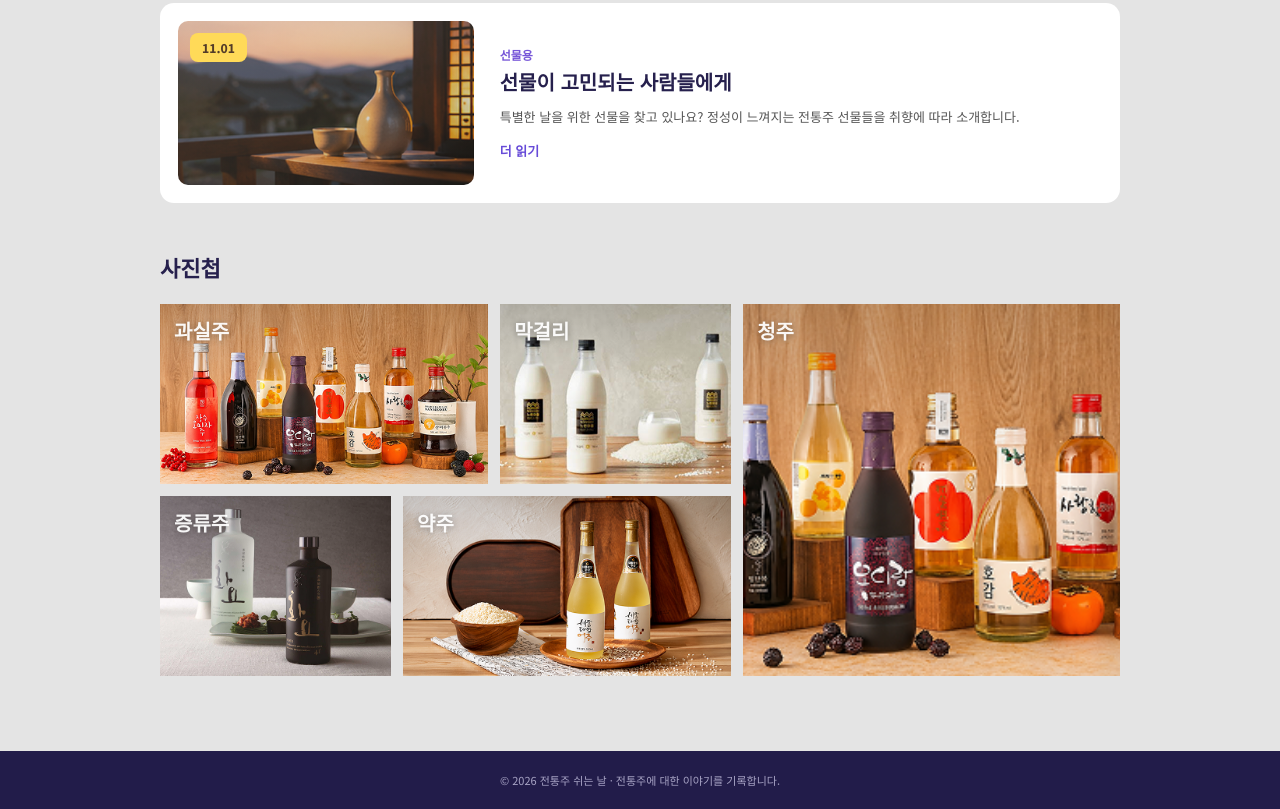
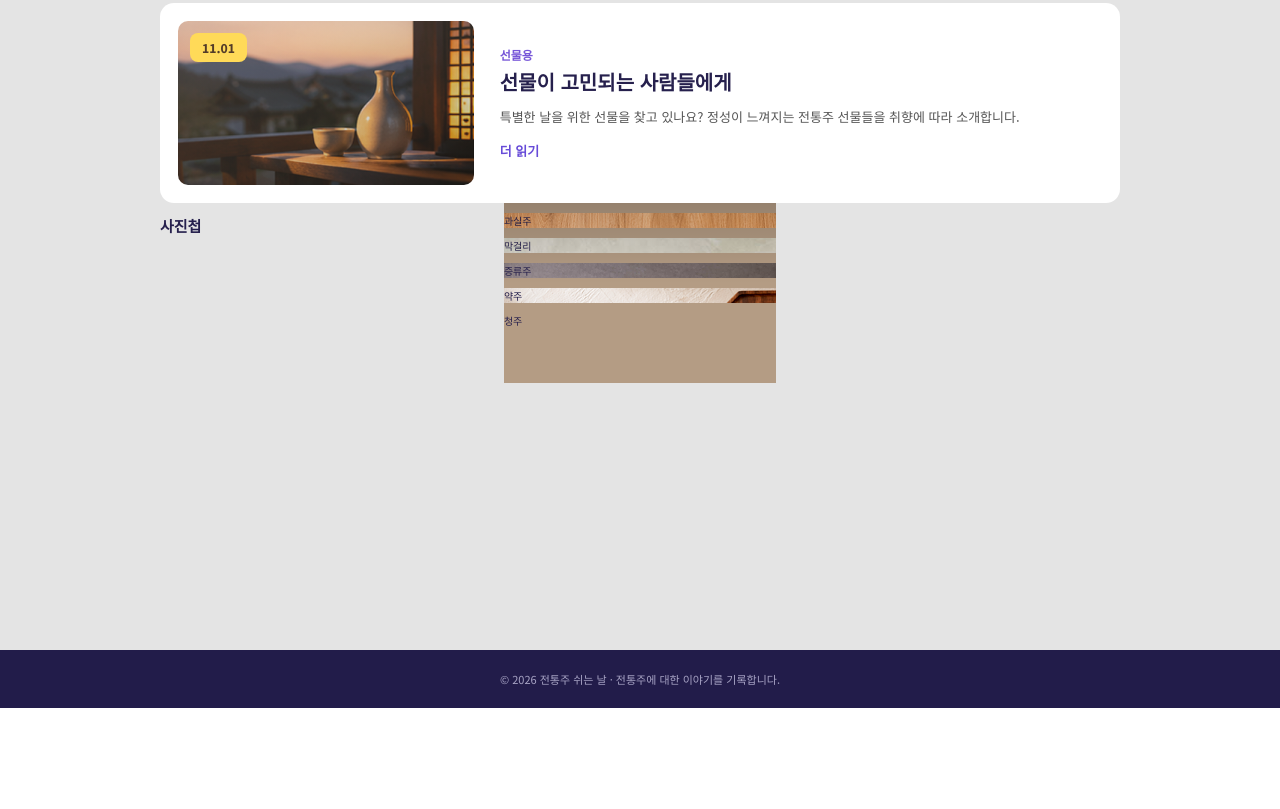
Before and after one commit to HerA031/Web_Standard, a plain HTML site: page index.html in a window 1280 px wide. Shown: the part 1155-1964 px from the top of the page. After the commit the page ends 1863 px from the top, so only its background shows below. Drawn offline with nearby package versions, Linux system fonts and the light colour scheme.

Commit message:
Initial commit

```diff
--- a/css/style.css
+++ b/css/style.css
@@ -344,14 +344,14 @@ main {
     margin-top: 48px;
 }
 
-.gallery-grid {
+#photos {
     display: grid;
     grid-template-columns: 1fr .82fr 1fr;
     grid-template-rows: repeat(2, 180px);
     gap: 12px;
 }
 
-.gallery-item {
+.photos {
     position: relative;
     display: block;
     overflow: hidden;
@@ -360,14 +360,14 @@ main {
     background-position: center;
 }
 
-.gallery-item::before {
+.photos:before {
     position: absolute;
     inset: 0;
     content: '';
     background: linear-gradient(180deg, rgba(0, 0, 0, .17), transparent 45%);
 }
 
-.gallery-item span {
+.photos span {
     position: absolute;
     top: 12px;
     left: 14px;
@@ -378,52 +378,39 @@ main {
     text-shadow: 0 1px 6px #0005;
 }
 
-.gallery-grid {
-    display: grid;
-    grid-template-columns: repeat(20, 1fr);
-    grid-template-rows: repeat(2, 180px);
-    gap: 12px;
-}
 
-.gallery-item {
-    position: relative;
-    display: block;
-    overflow: hidden;
-    background-size: cover;
-    background-position: center;
-}
 
-.gallery-item--fruit {
+.p1 {
     grid-column: 1 / 8;
     grid-row: 1;
     background-image: url('../img/sul4.png');
 }
 
-.gallery-item--makgeolli {
+.p2 {
     grid-column: 8 / 13;
     grid-row: 1;
     background-image: url('../img/sul1.png');
 }
 
-.gallery-item--cheongju {
+.p3 {
     grid-column: 13 / 21;
     grid-row: 1 / 3;
-    background-image: url('../img/sul4.png');
-}
-
-.gallery-item--distilled {
-    grid-column: 1 / 6;
-    grid-row: 2;
     background-image: url('../img/sul2.png');
 }
 
-.gallery-item--yakju {
-    grid-column: 6 / 13;
+.p4 {
+    grid-column: 1 / 6;
     grid-row: 2;
     background-image: url('../img/sul3.png');
 }
 
-.gallery-item:hover {
+p5 {
+    grid-column: 6 / 13;
+    grid-row: 2;
+    background-image: url('../img/sul5.png');
+}
+
+.photo:hover {
     filter: brightness(.93);
 }
 
@@ -446,7 +433,7 @@ footer p {
     visibility: visible;
 }
 
-@media (max-width: 700px) {
+/* @media (max-width: 700px) {
     .hero {
         min-height: 440px;
     }
@@ -531,13 +518,7 @@ footer p {
         font-size: 18px;
     }
 
-    .gallery-grid {
-        grid-template-columns: repeat(2, minmax(0, 1fr));
-        grid-template-rows: repeat(3, 150px);
-        gap: 8px;
-    }
-
-    .gallery-item--cheongju {
+    .p5 {
         grid-column: 2;
         grid-row: 2 / 4;
     }
@@ -545,4 +526,4 @@ footer p {
     .gallery-item span {
         font-size: 16px;
     }
-}
+} */
--- a/index.html
+++ b/index.html
@@ -8,8 +8,8 @@
     <title>전통주 쉬는 날</title>
     <link rel="stylesheet" href="./css/style.css">
     <link rel="stylesheet" href="./css/media.css">
-      <link rel="stylesheet" href="https://cdn.jsdelivr.net/npm/swiper@14.0.1/swiper-bundle.min.css" />
-          <script src="https://cdn.jsdelivr.net/npm/swiper@14.0.1/swiper-bundle.min.js"></script>
+    <link rel="stylesheet" href="https://cdn.jsdelivr.net/npm/swiper@14.0.1/swiper-bundle.min.css" />
+    <script src="https://cdn.jsdelivr.net/npm/swiper@14.0.1/swiper-bundle.min.js"></script>
     <script src="./js/main.js" defer></script>
 </head>
 
@@ -147,20 +147,25 @@
                 </section>
 
                 <!-- 4. 사진첩 -->
-                <section class="gallery-section" id="gallery">
-                    <h2 class="section-title">사진첩</h2>
-                    <div class="gallery-grid">
-                        <a href="#gallery" class="gallery-item gallery-item--fruit"
-                            aria-label="과실주 사진 보기"><span>과실주</span></a>
-                        <a href="#gallery" class="gallery-item gallery-item--makgeolli"
-                            aria-label="막걸리 사진 보기"><span>막걸리</span></a>
-                        <a href="#gallery" class="gallery-item gallery-item--cheongju"
-                            aria-label="청주 사진 보기"><span>청주</span></a>
-                        <a href="#gallery" class="gallery-item gallery-item--distilled"
-                            aria-label="증류주 사진 보기"><span>증류주</span></a>
-                        <a href="#gallery" class="gallery-item gallery-item--yakju"
-                            aria-label="약주 사진 보기"><span>약주</span></a>
-                    </div>
+                <section id="photos">
+                    <h2>사진첩</h2>
+                    <ul class="photos">
+                        <li class="p1">
+                            <p>과실주</p>
+                        </li>
+                        <li class="p2">
+                            <p>막걸리</p>
+                        </li>
+                        <li class="p3">
+                            <p>증류주</p>
+                        </li>
+                        <li class="p4">
+                            <p>약주</p>
+                        </li>
+                        <li class="p5">
+                            <p>청주</p>
+                        </li>
+                    </ul>
                 </section>
             </div>
         </main>
```
